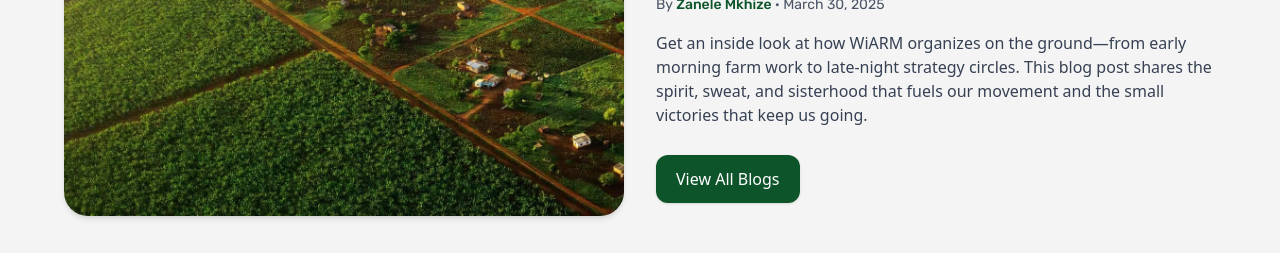
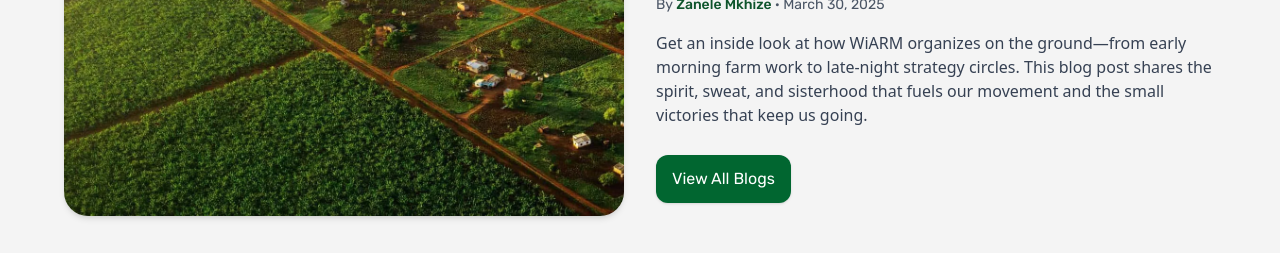
Before and after one commit to rorisangputu/wiarm, a React (Vite) app: page / in a window 1280 px wide. Shown: the part 3000-3253 px from the top of the page. Built offline with nearby package versions, Linux system fonts and the light colour scheme.

Commit message:
importing generic button component

```diff
--- a/src/components/Home/BlogCTA.jsx
+++ b/src/components/Home/BlogCTA.jsx
@@ -1,6 +1,7 @@
 import React from 'react';
 import { Link } from 'react-router-dom';
 import blogImage from '../../assets/land.webp'; // Replace with your image path
+import Button from '../Button';
 
 const BlogCTA = () => {
     return (
@@ -31,10 +32,8 @@ const BlogCTA = () => {
                         late-night strategy circles. This blog post shares the spirit, sweat, and sisterhood that fuels
                         our movement and the small victories that keep us going.
                     </p>
-                    <Link to="/blog">
-                        <button className='mt-4 font-sans px-5 py-3 bg-green-900 hover:bg-[#2b5131] text-white rounded-xl shadow'>
-                            View All Blogs
-                        </button>
+                    <Link to="/blogs">
+                        <Button text={"View All Blogs"} styles='mt-4'/>
                     </Link>
                 </div>
 
```
